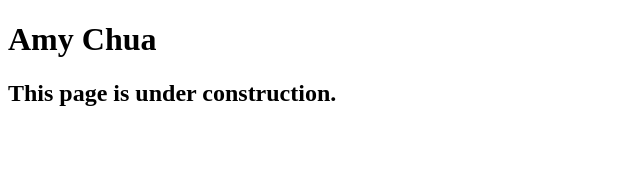
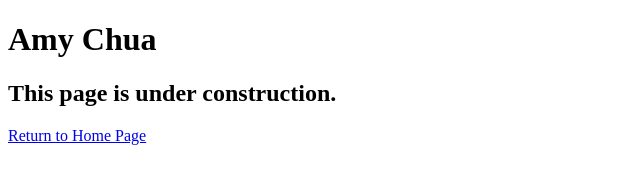
Before and after one commit to ChinonsoChima/A11, a plain HTML site: page speakers/chua.html in a window 1280 px wide. Shown: the whole page, without its empty margins (0-640 px from the left). Drawn offline with Linux system fonts and the light colour scheme.

Commit message:
Update chua.html

```diff
--- a/speakers/chua.html
+++ b/speakers/chua.html
@@ -11,6 +11,7 @@
 	<main>
 		<h1>Amy Chua</h1>
 		<h2>This page is under construction.</h2>
+		<p><a href="../index.html">Return to Home Page</a></p>
 	</main>
 </body>
 
```
